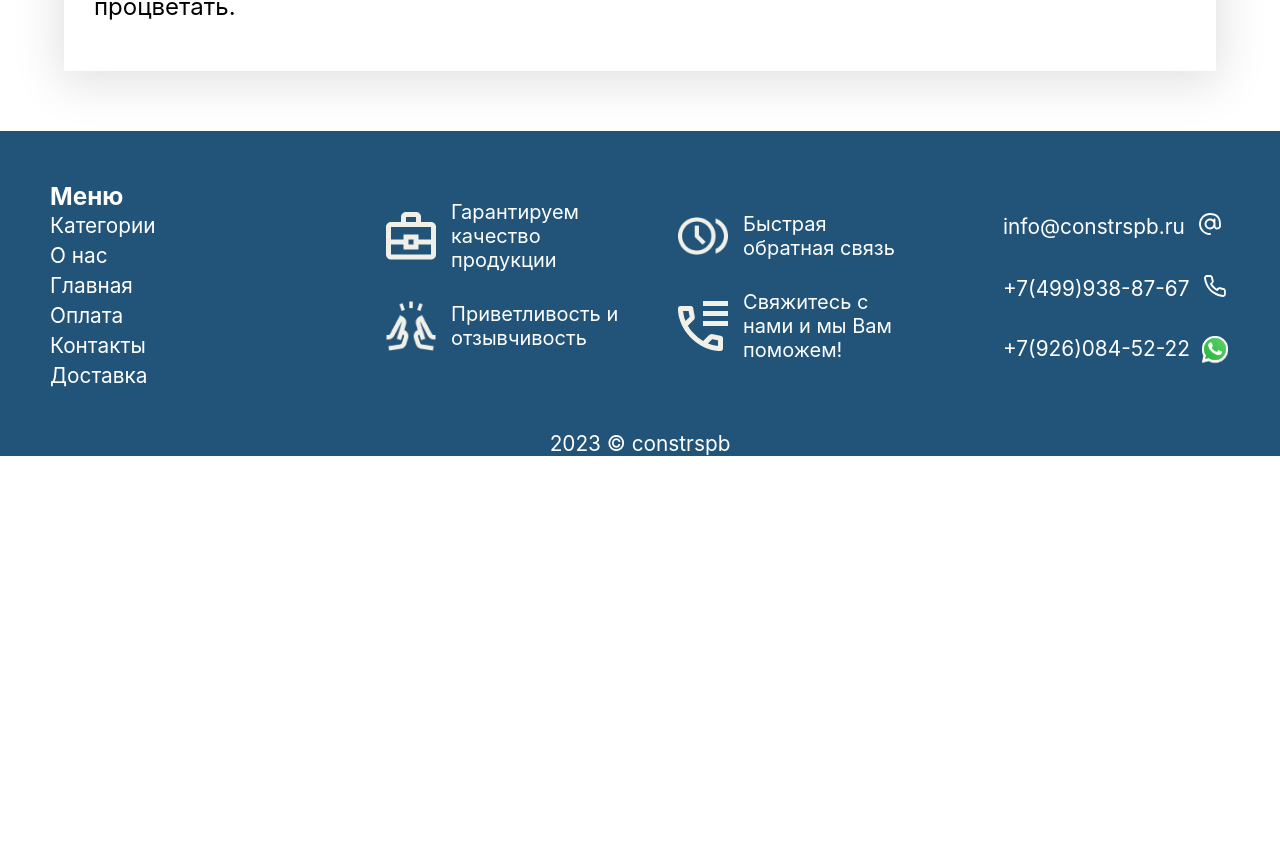
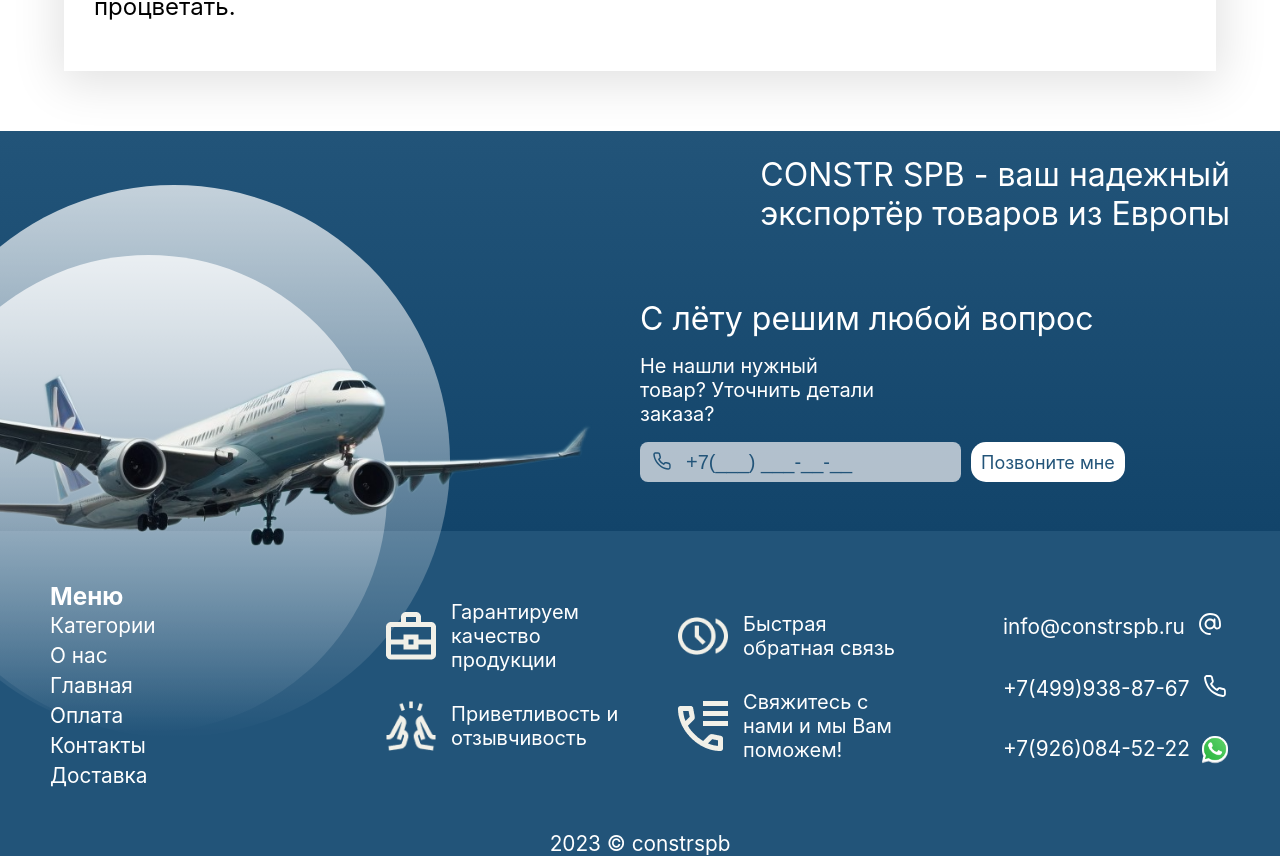
Before and after one commit to Amirka2/shop-front, a React (Create React App) app: page /about-us in a window 1280 px wide. Shown: the part 853-1709 px from the top of the page. Before the commit the page ends 1309 px from the top, so only its background shows below. Built offline with nearby package versions, Linux system fonts and the light colour scheme.

Commit message:
feature: plane

```diff
--- a/src/shared/components/CallOrdering/CallOrdering.tsx
+++ b/src/shared/components/CallOrdering/CallOrdering.tsx
@@ -2,10 +2,10 @@
 
 import {useMobileOrDesktop} from "@/shared/hooks";
 import {PhoneMask} from "@/shared/components/CallOrdering/PhoneMask";
-import {CallOrderPhone} from '../Icons/CallOrderPhone';
-import planeImage from '../../photos/plane.png'
+import {CallOrderPhone} from '@/shared/components/Icons/CallOrderPhone';
+import planeImage from '@/shared/photos/plane.png';
 
-import * as Styles from "@/shared/components/CallOrdering/CallOrdering.styles";
+import * as Styles from "../CallOrdering/CallOrdering.styles";
 
 export const CallOrdering = () => {
     const isMobile = useMobileOrDesktop();
--- a/src/shared/components/footer/ui/Footer.styles.ts
+++ b/src/shared/components/footer/ui/Footer.styles.ts
@@ -1,6 +1,10 @@
 import {styled} from "styled-components";
 
 import {Color} from '@/shared/constants'
+
+export const FooterWrapper = styled.div`
+    width: 100%;
+`;
 
 export const Wrapper = styled.div<{
     $isMobile: boolean;
--- a/src/shared/components/footer/ui/Footer.tsx
+++ b/src/shared/components/footer/ui/Footer.tsx
@@ -4,6 +4,7 @@
 import {FooterInfo} from "../ui/FooterInfo";
 import {useMobileOrDesktop} from "@/shared/hooks";
 import {Contacts} from "@/entities";
+import {CallOrdering} from "@/shared/components/CallOrdering";
 
 import * as Styles from "./Footer.styles";
 
@@ -11,6 +12,8 @@
     const isMobile = useMobileOrDesktop();
 
     return (
+        <Styles.FooterWrapper>
+            <CallOrdering />
             <Styles.MainWrapper $isMobile={isMobile}>
                 <Styles.Wrapper $isMobile={isMobile}>
                     <FooterNav/>
@@ -21,5 +24,6 @@
                     {new Date().getFullYear()} © constrspb
                 </Styles.CopyRightWrapper>
             </Styles.MainWrapper>
+        </Styles.FooterWrapper>
     );
 };
--- a/src/shared/ui/Layouts/MainLayout/MainLayout.tsx
+++ b/src/shared/ui/Layouts/MainLayout/MainLayout.tsx
@@ -16,6 +16,5 @@
       {children}
       <Footer />
     </Styles.MainWrapper>
-
   );
 };
```
Lines whose indentation alone changed are shown as unchanged.
